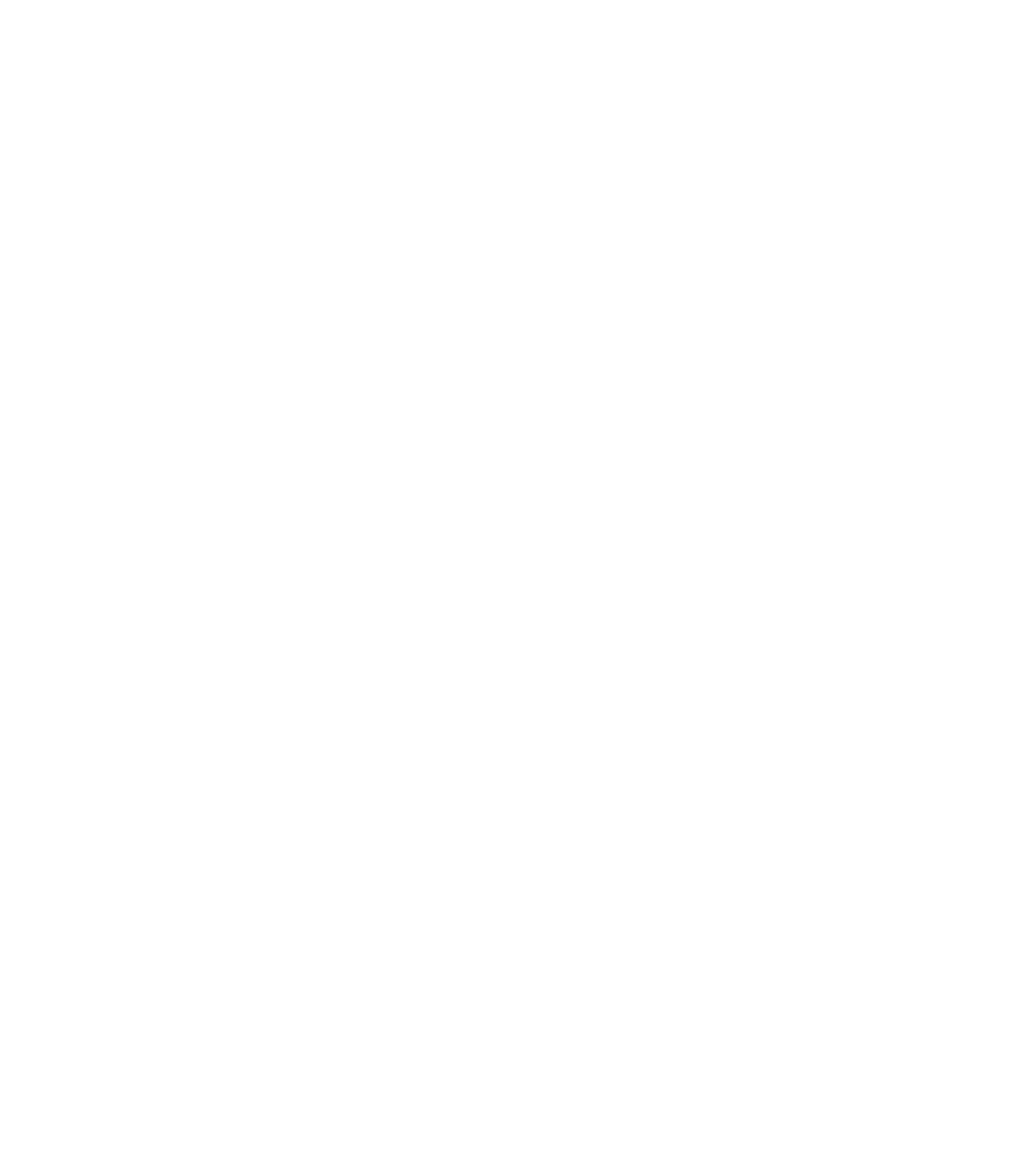
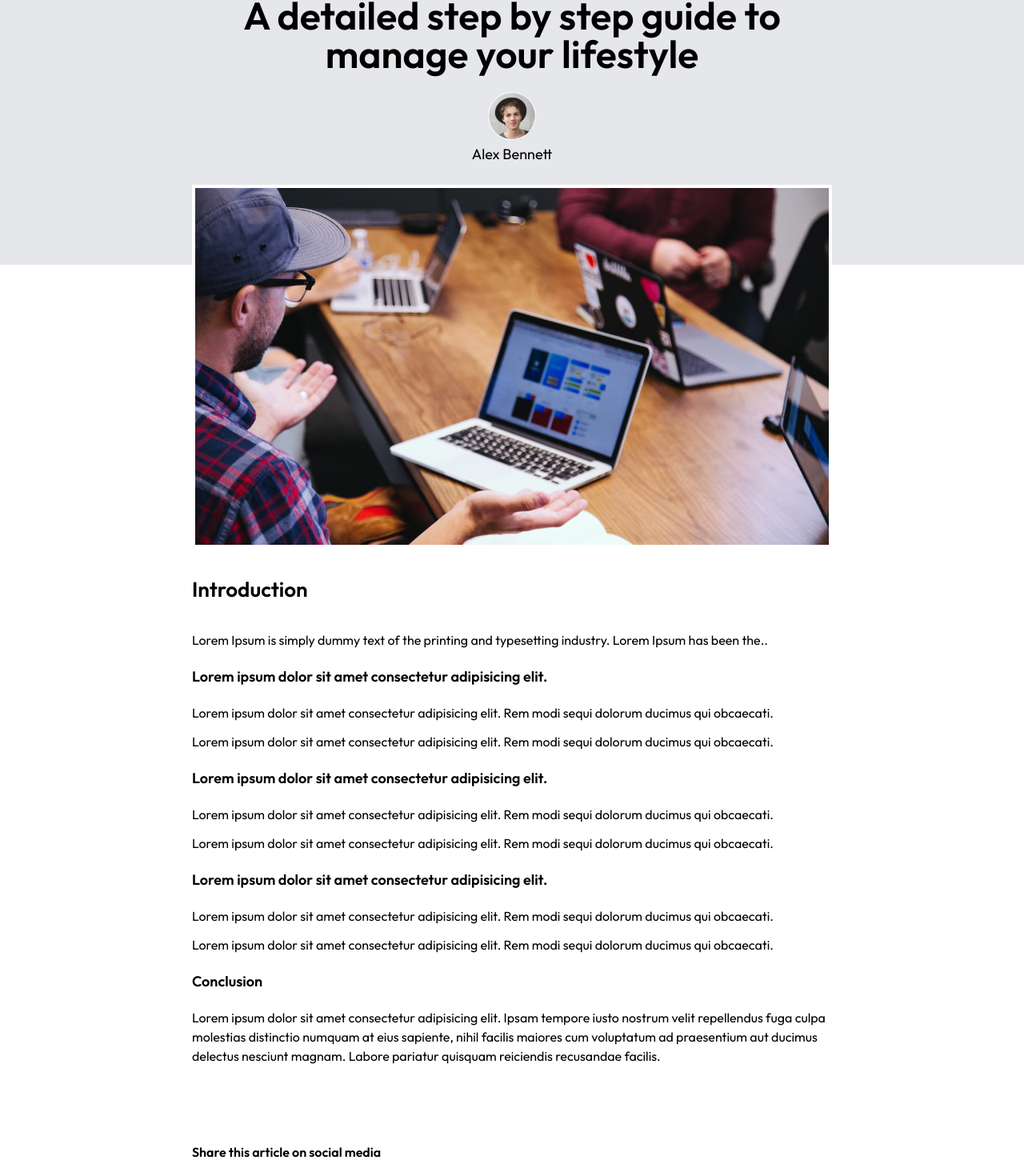
Before and after one commit to VAIyerAmogha/BlogApp, a Next.js app in the folder blog-app/: page /blogs/1 in a window 1280 px wide. Shown: the part 174-1644 px from the top of the page at 80% size. Before the commit the page ends 800 px from the top, so only its background shows below. Built offline with nearby package versions, Linux system fonts and the light colour scheme.

Commit message:
completed the blog page

```diff
--- a/blog-app/app/blogs/[id]/page.jsx
+++ b/blog-app/app/blogs/[id]/page.jsx
@@ -1,6 +1,8 @@
 "use client";
 import { assets, blog_data } from "@/assets/assets";
+import Footer from "@/components/Footer";
 import Image from "next/image";
+import Link from "next/link";
 import React, { useEffect, useState } from "react";
 
 const Page = ({ params }) => {
@@ -21,20 +23,104 @@ const Page = ({ params }) => {
     fetchBlogData();
   }, []);
 
-  return (
+  return data ? (
+    <>
       <div className="bg-gray-200 py-5 px-5 md:px-12 lg:px-28">
         <div className="flex justify-between items-center">
+          <Link href="/">
             <Image
               src={assets.logo}
               width={180}
               alt="logo"
               className="w-[130px] sm:w-auto"
             />
+          </Link>
           <button className="flex items-center gap-2 font-medium py-1 px-3 sm:py-3 sm:px-6 border border-black shadow-[-7px_7px_0px_#000000]">
             Get started <Image src={assets.arrow} alt="logo" />
           </button>
         </div>
+        <div className="text-center my-24">
+          <h1 className="text-2xl sm:text-5xl font-semibold max-w-[700px] mx-auto">
+            {data.title}
+          </h1>
+          <Image
+            src={data.author_img}
+            width={60}
+            height={60}
+            alt="img"
+            className="mx-auto mt-6 border border-white rounded-full"
+          />
+          <p className="mt-1 pb-2 text-lg max-w-[740px] mx-auto">
+            {data.author}
+          </p>
         </div>
+      </div>
+      <div className="mx-5 max-w-[800px] md:mx-auto mt-[-100px] mb-10">
+        <Image
+          className="border-4 border-white"
+          src={data.image}
+          width={1280}
+          height={720}
+          alt="img"
+        />
+        <h1 className="my-8 text-[26px] font-semibold">Introduction</h1>
+        <p>{data.description}</p>
+        <h3 className="my-5 text-[18px] font-semibold">
+          Lorem ipsum dolor sit amet consectetur adipisicing elit.
+        </h3>
+        <p className="my-3">
+          Lorem ipsum dolor sit amet consectetur adipisicing elit. Rem modi
+          sequi dolorum ducimus qui obcaecati.
+        </p>
+        <p className="my-3">
+          Lorem ipsum dolor sit amet consectetur adipisicing elit. Rem modi
+          sequi dolorum ducimus qui obcaecati.
+        </p>
+        <h3 className="my-5 text-[18px] font-semibold">
+          Lorem ipsum dolor sit amet consectetur adipisicing elit.
+        </h3>
+        <p className="my-3">
+          Lorem ipsum dolor sit amet consectetur adipisicing elit. Rem modi
+          sequi dolorum ducimus qui obcaecati.
+        </p>
+        <p className="my-3">
+          Lorem ipsum dolor sit amet consectetur adipisicing elit. Rem modi
+          sequi dolorum ducimus qui obcaecati.
+        </p>
+        <h3 className="my-5 text-[18px] font-semibold">
+          Lorem ipsum dolor sit amet consectetur adipisicing elit.
+        </h3>
+        <p className="my-3">
+          Lorem ipsum dolor sit amet consectetur adipisicing elit. Rem modi
+          sequi dolorum ducimus qui obcaecati.
+        </p>
+        <p className="my-3">
+          Lorem ipsum dolor sit amet consectetur adipisicing elit. Rem modi
+          sequi dolorum ducimus qui obcaecati.
+        </p>
+        <h3 className="my-5 text-[18px] font-semibold">Conclusion</h3>
+        <p className="my-3">
+          Lorem ipsum dolor sit amet consectetur adipisicing elit. Ipsam tempore
+          iusto nostrum velit repellendus fuga culpa molestias distinctio
+          numquam at eius sapiente, nihil facilis maiores cum voluptatum ad
+          praesentium aut ducimus delectus nesciunt magnam. Labore pariatur
+          quisquam reiciendis recusandae facilis.
+        </p>
+        <div className="my-24">
+          <p className="text-black font font-semibold my-4">
+            Share this article on social media
+          </p>
+          <div className="flex">
+            <Image src={assets.facebook_icon} width={50} alt="img" />
+            <Image src={assets.twitter_icon} width={50} alt="img" />
+            <Image src={assets.googleplus_icon} width={50} alt="img" />
+          </div>
+        </div>
+      </div>
+      <Footer />
+    </>
+  ) : (
+    <></>
   );
 };
 
--- a/blog-app/components/Header.jsx
+++ b/blog-app/components/Header.jsx
@@ -1,17 +1,20 @@
 import { assets } from "@/assets/assets";
 import Image from "next/image";
+import Link from "next/link";
 import React from "react";
 
 const Header = () => {
   return (
     <div className="py-5 px-5 md:px-12 lg:px-28">
       <div className="flex justify-between items-center">
+        <Link href="/">
           <Image
             src={assets.logo}
             width={180}
             alt="logo"
             className="w-[130px] sm:w-auto"
           />
+        </Link>
         <button className="flex items-center gap-2 font-medium py-1 px-3 sm:py-3 sm:px-6 border border-solid border-black shadow-[-7px_7px_0px_#000000] ">
           {" "}
           Get Started
```
Lines whose indentation alone changed are shown as unchanged.
